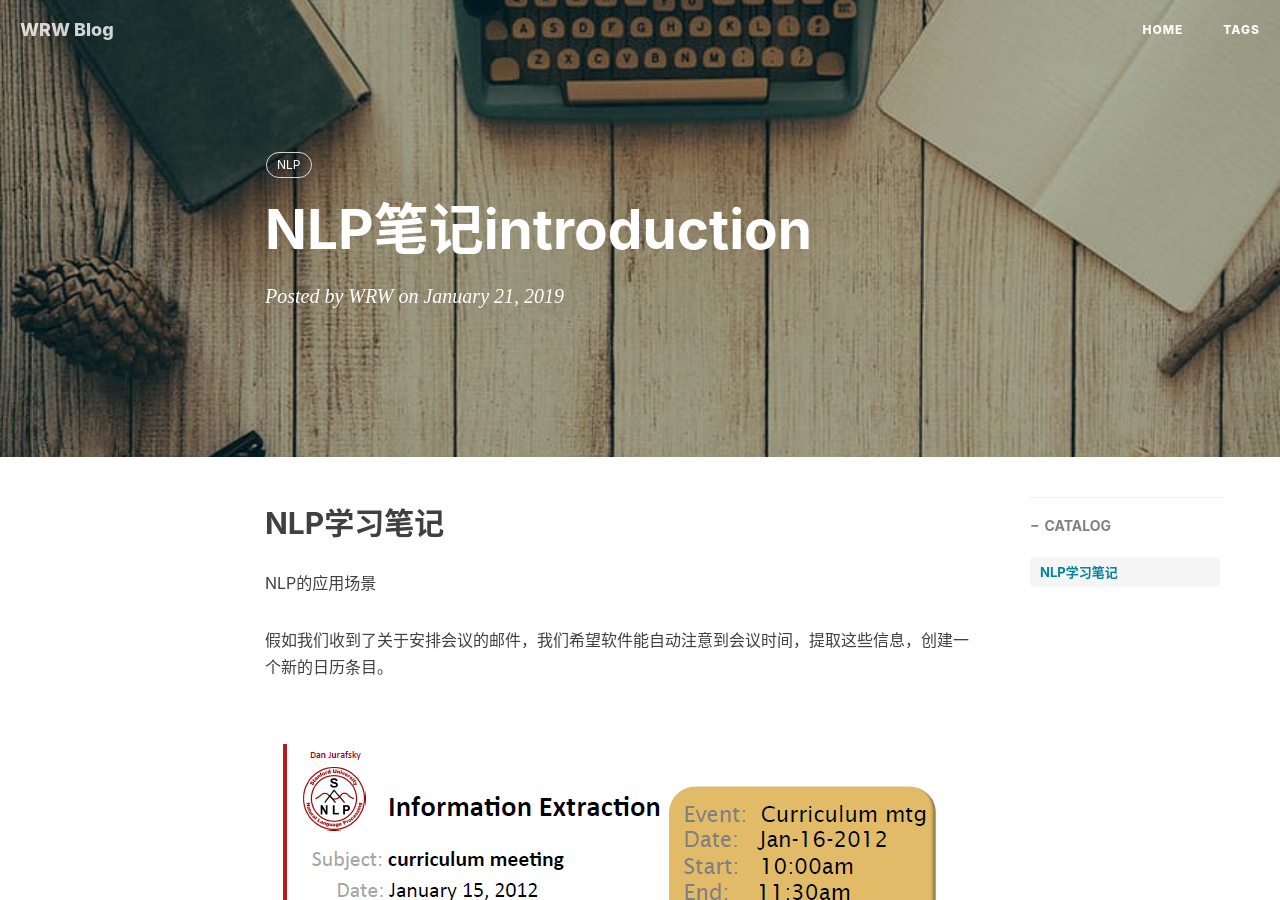
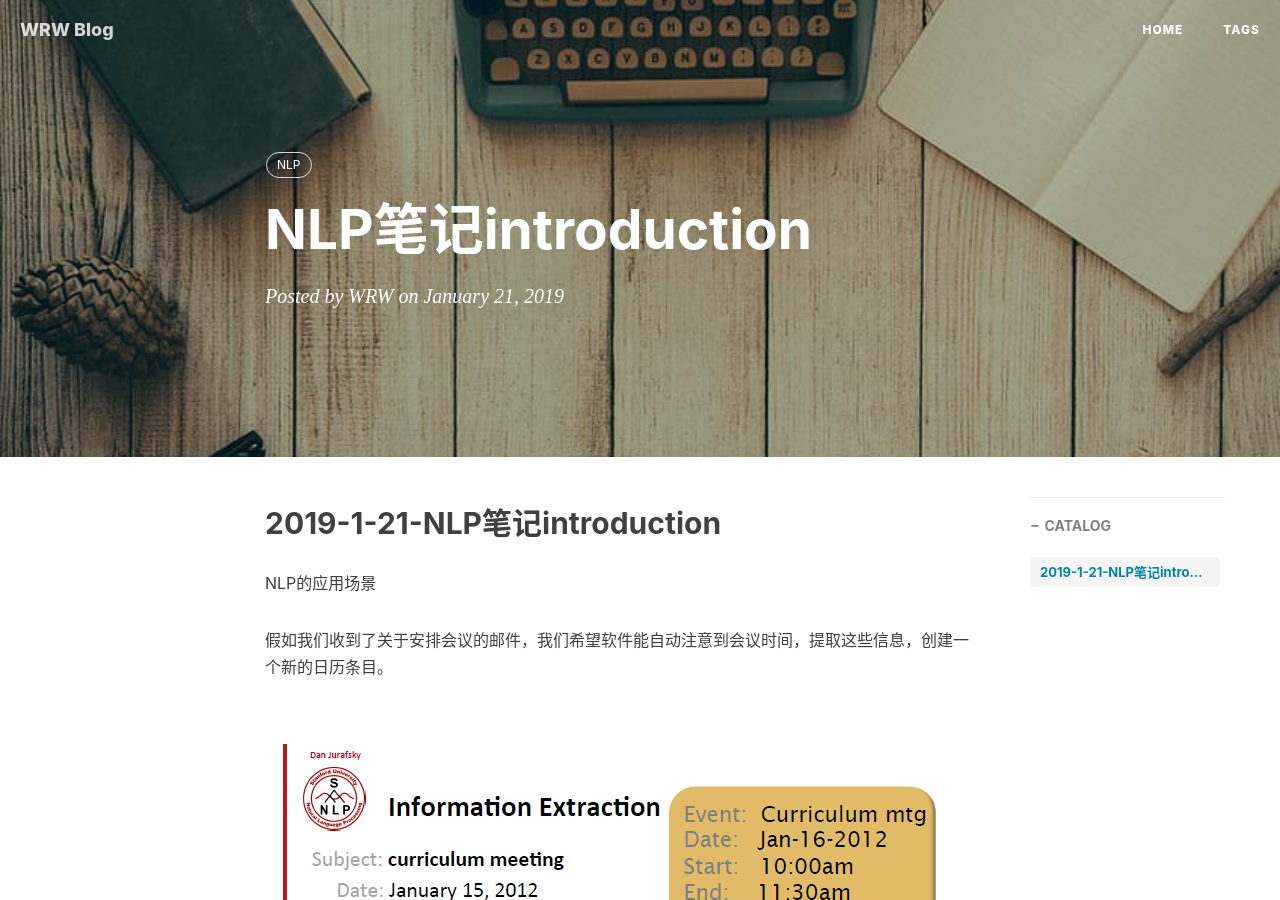
Before and after one commit to ObliviousToZero/ObliviousToZero.github.io, a Jekyll site: the page built from _posts/2019-1-21-NLP笔记introduction.md, in a window 1280 px wide and 900 px high. Built offline with Jekyll 4.4.1, drawn with Linux system fonts in a browser that asks for light colours; nearby versions of some CDN libraries; comment, search, counter and statistics services are not loaded.

Commit message:
Update 2019-1-21-NLP笔记introduction.md

```diff
--- a/_posts/2019-1-21-NLP笔记introduction.md
+++ b/_posts/2019-1-21-NLP笔记introduction.md
@@ -11,7 +11,7 @@ tags:
 ---
 
 
-## NLP学习笔记
+## 2019-1-21-NLP笔记introduction
 
 NLP的应用场景
 
```
